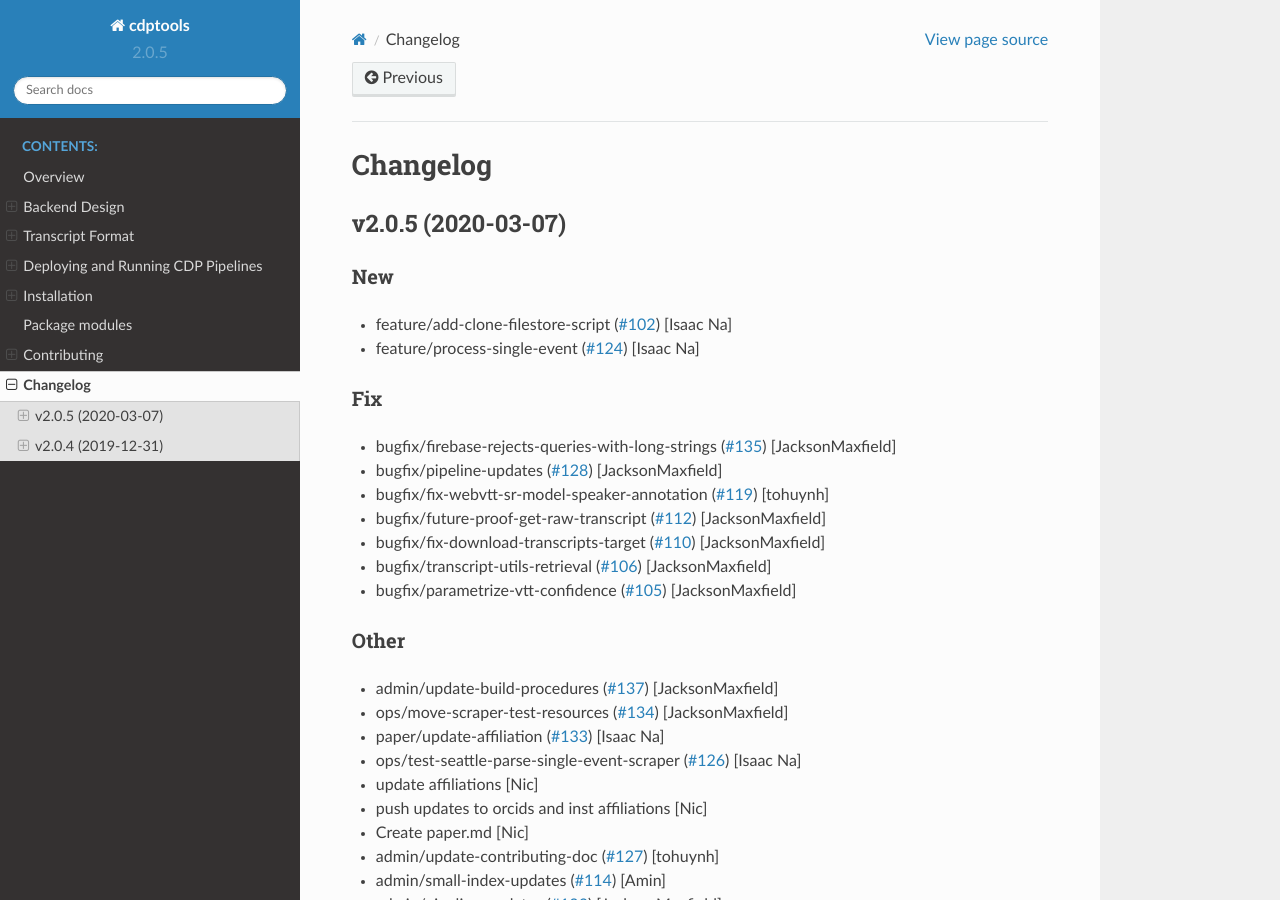
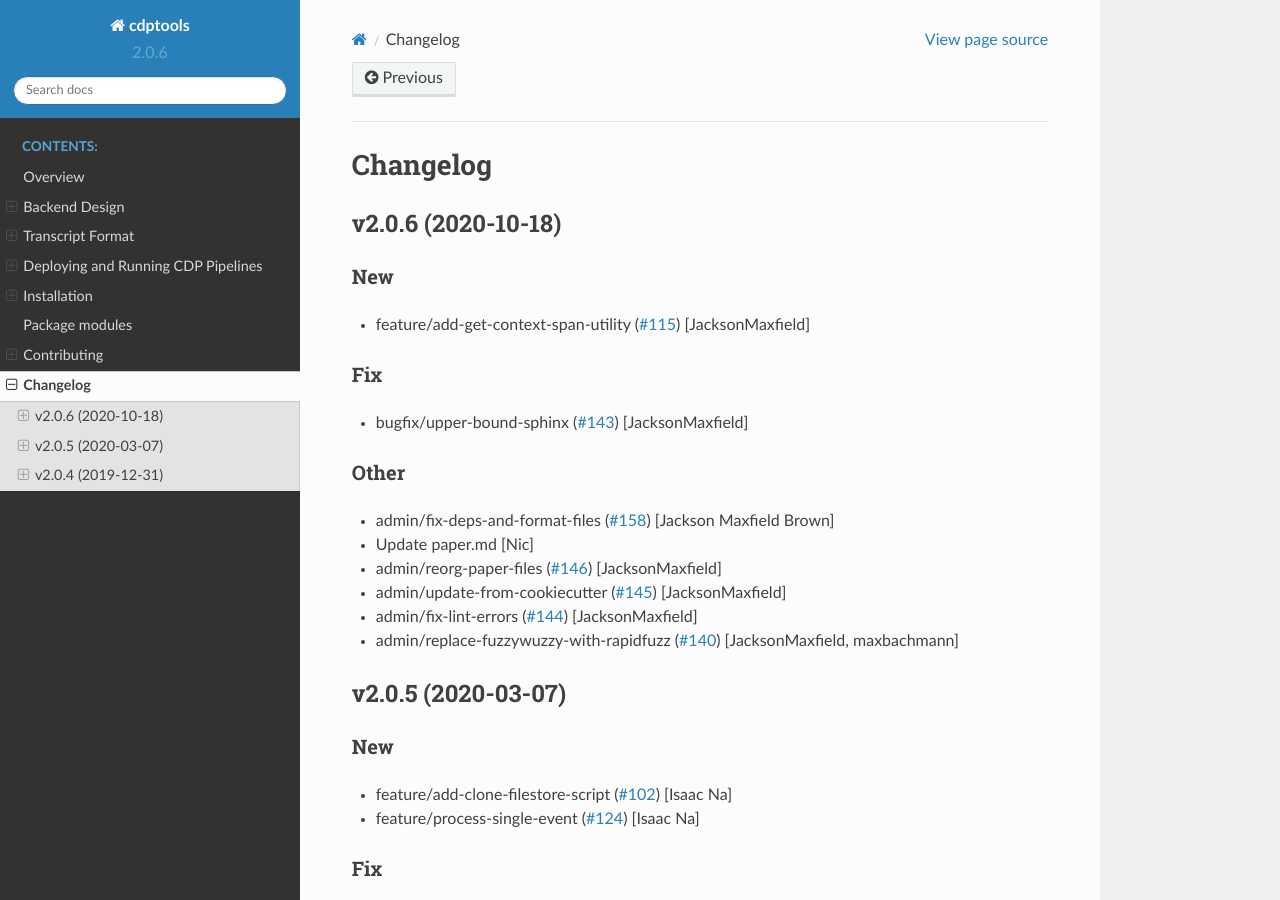
Before and after one commit to CouncilDataProject/cdptools_v2, a Sphinx documentation site: the page built from docs/changelog.rst, in a window 1280 px wide and 900 px high. Built offline with Sphinx 7.4.7 and the Read the Docs theme 2.0.0, drawn with Linux system fonts in a browser that asks for light colours; pages that are not in the unit, such as notebooks, are missing from menus.

Commit message:
Bump version: 2.0.5 → 2.0.6

```diff
--- a/cdptools/__init__.py
+++ b/cdptools/__init__.py
@@ -4,7 +4,7 @@
 
 __author__ = "Jackson Maxfield Brown"
 __email__ = "jmaxfieldbrown@gmail.com"
-__version__ = "2.0.5"
+__version__ = "2.0.6"
 
 from .cdp_instance import CDPInstance  # noqa: F401
 
--- a/docs/changelog.rst
+++ b/docs/changelog.rst
@@ -1,5 +1,40 @@
 Changelog
 =========
+
+
+v2.0.6 (2020-10-18)
+-------------------
+
+New
+~~~
+- feature/add-get-context-span-utility  (`#115
+  <https://github.com/CouncilDataProject/cdptools/pull/115>`_)
+  [JacksonMaxfield]
+
+Fix
+~~~
+- bugfix/upper-bound-sphinx  (`#143
+  <https://github.com/CouncilDataProject/cdptools/pull/143>`_)
+  [JacksonMaxfield]
+
+Other
+~~~~~
+- admin/fix-deps-and-format-files  (`#158
+  <https://github.com/CouncilDataProject/cdptools/pull/158>`_) [Jackson
+  Maxfield Brown]
+- Update paper.md [Nic]
+- admin/reorg-paper-files  (`#146
+  <https://github.com/CouncilDataProject/cdptools/pull/146>`_)
+  [JacksonMaxfield]
+- admin/update-from-cookiecutter  (`#145
+  <https://github.com/CouncilDataProject/cdptools/pull/145>`_)
+  [JacksonMaxfield]
+- admin/fix-lint-errors  (`#144
+  <https://github.com/CouncilDataProject/cdptools/pull/144>`_)
+  [JacksonMaxfield]
+- admin/replace-fuzzywuzzy-with-rapidfuzz  (`#140
+  <https://github.com/CouncilDataProject/cdptools/pull/140>`_)
+  [JacksonMaxfield, maxbachmann]
 
 
 v2.0.5 (2020-03-07)
--- a/setup.cfg
+++ b/setup.cfg
@@ -1,5 +1,5 @@
 [bumpversion]
-current_version = 2.0.5
+current_version = 2.0.6
 commit = True
 tag = True
 
--- a/setup.py
+++ b/setup.py
@@ -118,6 +118,6 @@ setup(
     tests_require=test_requirements,
     extras_require=extra_requirements,
     url="https://github.com/CouncilDataProject/cdptools",
-    version="2.0.5",
+    version="2.0.6",
     zip_safe=False,
 )
```
